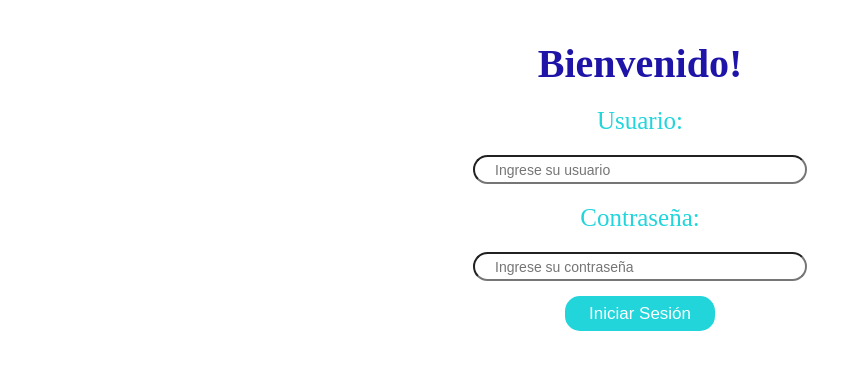
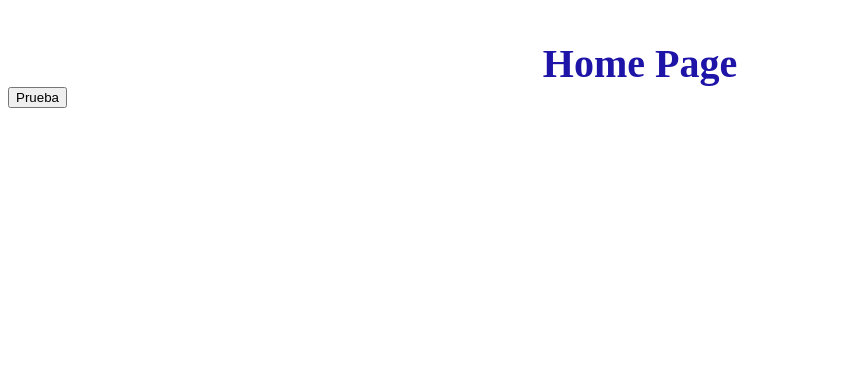
Before and after one commit to Isaac4918/Proyecto1BasesDeDatos, a React (Create React App) app: page /home in a window 1280 px wide. Shown: the top 370 px of the page, without its empty margins (0-862 px from the left). Built offline with nearby package versions, Linux system fonts and the light colour scheme.

Commit message:
Navegacion entre paginas con boton

```diff
--- a/package.json
+++ b/package.json
@@ -11,6 +11,7 @@
     "md5": "^2.3.0",
     "react": "^17.0.2",
     "react-dom": "^17.0.2",
+    "react-router-dom": "^6.2.2",
     "react-scripts": "5.0.0",
     "universal-cookie": "^4.0.4",
     "web-vitals": "^2.1.4"
--- a/src/App.js
+++ b/src/App.js
@@ -1,14 +1,18 @@
 import React from 'react';
+import {BrowserRouter as Router, Routes, Route, Link} from "react-router-dom";
 
-//Import componentes
 
 import Login from './components/Login';
+import Home from './components/Home';
 
 function App() {
   return (
-    <div>
-      <Login/>
-    </div>
+    <Router>
+      <Routes>
+        <Route path="/" element={<Login/>}/>
+        <Route path="/home" element={<Home/>}/>
+      </Routes>
+    </Router>
   );
 }
 
--- /dev/null
+++ b/src/components/Home.js
@@ -0,0 +1,16 @@
+import React from "react";
+import Title from "./Title/Title";
+
+
+const Home = () => {
+    return(
+        <div>
+            <Title text="Home Page"/>
+            <div>
+                <button onClick={()=>{}}> Prueba</button>
+            </div>
+        </div>
+    )
+};
+
+export default Home;
--- a/src/components/Login.js
+++ b/src/components/Login.js
@@ -4,7 +4,11 @@ import Label from "./Label/Label";
 import Input from "./Input/Input";
 import "./Login.css";
 
+import {useNavigate} from "react-router-dom";
+
 const Login = () => {
+
+    let navigate = useNavigate();
 
     const [user, setUser] = useState("");
     const [password, setPassword] = useState("");
@@ -23,6 +27,7 @@ const Login = () => {
     function ifMatch(param){
         if(param.user.length > 0 && param.password.length > 0){
             console.log("account: ", param)
+            navigate("/home")//AQUI ESTA EL NAVIGATE
         }else{
             console.log("No hay cuenta")
         }
@@ -32,7 +37,8 @@ const Login = () => {
     function handleSubmit(){
         let account = {user, password}
         if (account){
-            ifMatch(account);
+
+            ifMatch(account)
         }
     };
 
@@ -41,6 +47,7 @@ const Login = () => {
             }else{
                 setPasswordError(true)
             }*/
+
 
 
     return(
```
Also changed, not shown: src/components/Home.css (added), src/components/Insert.css (added), src/components/Insert.js (added), 1 other file (tests, documents, lock files or other folders).
